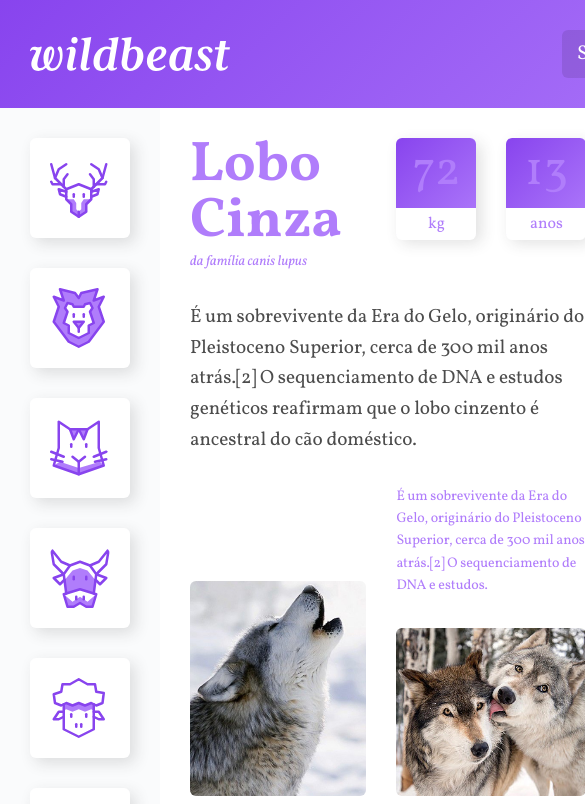
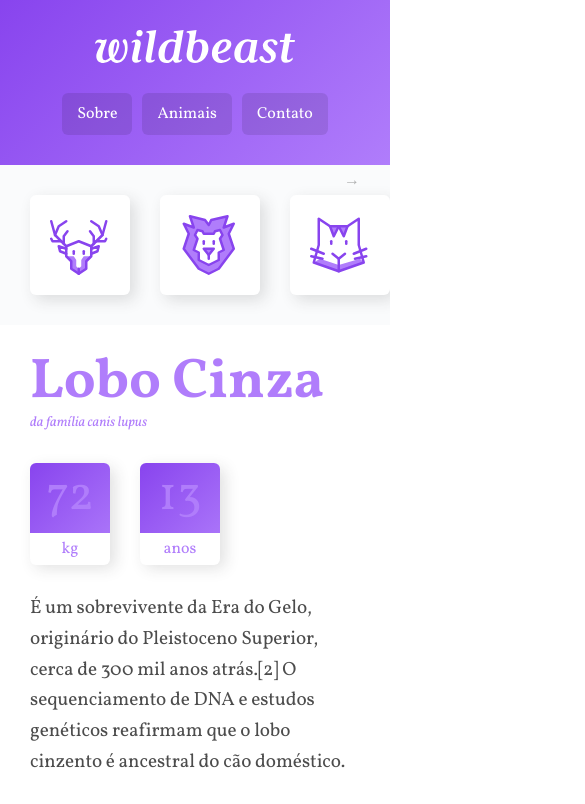
Before and after one commit to BrenoSB98/wildbeast, a plain HTML site: page index.html in a window 390 px wide. Shown: the top 804 px of the page, 585 px wide, since content can reach past the window. Drawn offline with Linux system fonts and the light colour scheme.

Commit message:
Making it responsive and splitting the CSS

```diff
--- /dev/null
+++ b/css/ad.css
@@ -0,0 +1,9 @@
+.ad {
+  grid-area: ad;
+  background: #fafbfc;
+  display: grid;
+  align-content: start;
+  padding: 30px;
+  gap: 30px;
+  grid-template-columns: repeat(auto-fit, minmax(150px, 1fr));
+}
--- /dev/null
+++ b/css/content.css
@@ -0,0 +1,113 @@
+.main-content {
+  grid-area: main-content;
+  max-width: 900px;
+  margin: 0 auto;
+  padding: 30px;
+  display: grid;
+  grid-template-columns: repeat(2, 1fr);
+  gap: 30px;
+}
+.col-wide {
+  grid-column: 1 / -1;
+}
+.img-1 {
+  grid-row: span 2;
+  align-self: end;
+}
+.img-2 {
+  align-self: end;
+}
+.img-3 {
+  justify-self: center;
+  max-width: 100%;
+}
+.information p + p {
+  margin-top: 30px;
+}
+p {
+  font-size: 1.2rem;
+  line-height: 1.6;
+  letter-spacing: -0.005rem;
+  color: #000000b3;
+}
+.title {
+  color: #b07dfb;
+}
+.title h1 {
+  font-size: 3.5rem;
+  line-height: 1;
+  font-weight: 700;
+}
+.title span {
+  font-size: 0.875rem;
+  font-style: italic;
+}
+
+/* Characteristic */
+.characteristic {
+  display: flex;
+  align-items: flex-start;
+}
+.characteristic > div {
+  width: 80px;
+  text-align: center;
+  background: linear-gradient(135deg, #8844ee, #b07dfb);
+  border-radius: 6px;
+  box-shadow: 5px 5px 15px 0px #2c2c2c26;
+  position: relative;
+}
+.characteristic > div:first-child {
+  margin-right: 30px;
+}
+.characteristic span {
+  display: block;
+  color: #b07dfb;
+}
+.number {
+  color: #b07dfb;
+  font-size: 3rem;
+  line-height: 1;
+  margin: 10px auto;
+}
+.label {
+  background: #ffffff;
+  border-radius: 0 0 6px 6px;
+  padding: 5px 0;
+  position: relative;
+  top: 2px;
+}
+.highlight {
+  font-size: 0.875rem;
+  color: #b07dfb;
+  max-width: 16rem;
+}
+.quote,
+.attribute {
+  background: linear-gradient(135deg, #8844ee, #b07dfb);
+  padding: 30px;
+  border-radius: 6px;
+  box-shadow: 5px 5px 15px 0px #2c2c2c26;
+  align-self: start;
+}
+.quote p {
+  font-size: 1.5rem;
+  font-style: italic;
+  text-align: center;
+  max-width: 500px;
+  margin: 0 auto;
+  color: #ffffff;
+}
+cite {
+  display: flex;
+  justify-content: end;
+  color: #ffffff;
+}
+.attribute li {
+  color: #ffffff;
+  font-family: "Courier New", Courier, monospace;
+  font-size: 1.125rem;
+  padding: 15px;
+}
+.attribute li + li {
+  border-top: 2px solid #b07dfb;
+}
--- /dev/null
+++ b/css/footer.css
@@ -0,0 +1,11 @@
+.footer {
+  grid-area: footer;
+  background: linear-gradient(135deg, #8844ee, #b07dfb);
+}
+
+.footer p {
+  color: #ffffff;
+  text-align: center;
+  padding: 30px;
+  font-size: 1.25rem;
+}
--- /dev/null
+++ b/css/geral.css
@@ -0,0 +1,31 @@
+body,
+p,
+h1,
+ul,
+li,
+blockquote {
+  padding: 0px;
+  margin: 0px;
+}
+body {
+  font-family: "Vollkorn", Georgia, serif;
+}
+a {
+  text-decoration: none;
+}
+li {
+  list-style: none;
+}
+img {
+  width: 100%;
+  display: block;
+  border-radius: 6px;
+}
+.container {
+  display: grid;
+  grid-template-columns: minmax(160px, 1fr) 3fr 300px;
+  grid-template-areas:
+    "menu menu menu"
+    "sidenav main-content ad"
+    "footer footer footer";
+}
--- /dev/null
+++ b/css/menu.css
@@ -0,0 +1,31 @@
+.menu {
+  grid-area: menu;
+  background: linear-gradient(135deg, #8844ee, #b07dfb);
+  padding: 30px;
+  display: grid;
+  grid-template-columns: 1fr auto;
+  align-items: center;
+}
+.menu li + li {
+  margin-left: 20px;
+}
+.menu-logo {
+  max-width: 200px;
+}
+.menu-nav ul {
+  display: flex;
+  flex-wrap: wrap;
+}
+.menu-nav a {
+  display: block;
+  padding: 10px 15px;
+  color: #ffffff;
+  font-size: 1.25rem;
+  background: #0000001a;
+  border-radius: 6px;
+  transition: 0.1s;
+}
+.menu-nav a:hover {
+  background: #ffffff;
+  color: #8844ee;
+}
--- /dev/null
+++ b/css/responsive.css
@@ -0,0 +1,73 @@
+@media (max-width: 1200px) {
+  .container {
+    grid-template-areas:
+      "menu menu menu"
+      "sidenav main-content main-content"
+      "sidenav ad ad"
+      "footer footer footer";
+  }
+}
+
+@keyframes seta {
+  from {
+    right: 30px;
+  }
+  to {
+    right: 20px;
+  }
+}
+@media (max-width: 760px) {
+  .container {
+    grid-template-columns: 100%;
+    grid-template-areas:
+      "menu"
+      "sidenav"
+      "main-content"
+      "ad"
+      "footer";
+  }
+  .menu {
+    grid-template-columns: auto;
+    justify-content: center;
+  }
+  .menu-logo {
+    margin-bottom: 30px;
+    justify-self: center;
+  }
+  .menu-nav a {
+    font-size: 1rem;
+  }
+  .menu li + li {
+    margin-left: 10px;
+  }
+  .sidenav ul {
+    display: flex;
+  }
+  .sidenav ul il {
+    flex: 1 0 60px;
+  }
+  .sidenav {
+    position: relative;
+    padding: 0 30px;
+    overflow-x: auto;
+    -webkit-overflow-scrolling: touch;
+    -ms-overflow-style: -ms-autohiding-scrollbar;
+  }
+  .sidenav::after {
+    content: "→";
+    position: absolute;
+    top: 5px;
+    right: 30px;
+    color: #0000004d;
+    animation: seta 0.5s ease-in 0s infinite alternate;
+  }
+  .icon {
+    margin: 30px 30px 30px 0;
+  }
+}
+
+@media (max-width: 600px) {
+  .main-content {
+    grid-template-columns: auto;
+  }
+}
--- /dev/null
+++ b/css/sidenav.css
@@ -0,0 +1,19 @@
+.sidenav {
+  grid-area: sidenav;
+  background: #fafbfc;
+  padding: 30px;
+}
+.icon {
+  display: block;
+  min-width: 60px;
+  max-width: 100px;
+  margin: 0 auto 30px auto;
+  background: #ffffff;
+  padding: 20px;
+  border-radius: 6px;
+  box-shadow: 5px 5px 15px 0px #2c2c2c26;
+  transition: 0.1s ease-out;
+}
+.icon:hover {
+  background: #b07dfb;
+}
--- a/css/style.css
+++ b/css/style.css
@@ -1,222 +1,8 @@
 /* Tags Gerais */
-body,
-p,
-h1,
-ul,
-li,
-blockquote {
-  padding: 0px;
-  margin: 0px;
-}
-body {
-  font-family: "Vollkorn", Georgia, serif;
-}
-a {
-  text-decoration: none;
-}
-li {
-  list-style: none;
-}
-img {
-  max-width: 100%;
-  display: block;
-  border-radius: 6px;
-}
-
-/* Grid Geral */
-.container {
-  display: grid;
-  grid-template-columns: minmax(160px, 1fr) 3fr 300px;
-  grid-template-areas:
-    "menu menu menu"
-    "sidenav main-content ad"
-    "footer footer footer";
-}
-
-/* Menu */
-.menu {
-  grid-area: menu;
-  background: linear-gradient(135deg, #8844ee, #b07dfb);
-  padding: 30px;
-  display: grid;
-  grid-template-columns: 1fr auto;
-  align-items: center;
-}
-.menu li + li {
-  margin-left: 20px;
-}
-.menu-logo {
-  max-width: 200px;
-}
-.menu-nav ul {
-  display: flex;
-  flex-wrap: wrap;
-}
-.menu-nav a {
-  display: block;
-  padding: 10px 15px;
-  color: #ffffff;
-  font-size: 1.25rem;
-  background: #0000001a;
-  border-radius: 6px;
-  transition: 0.1s;
-}
-.menu-nav a:hover {
-  background: #ffffff;
-  color: #8844ee;
-}
-
-/* Sidenav */
-.sidenav {
-  grid-area: sidenav;
-  background: #fafbfc;
-  padding: 30px;
-}
-.icon {
-  display: block;
-  min-width: 60px;
-  max-width: 100px;
-  margin: 0 auto 30px auto;
-  background: #ffffff;
-  padding: 20px;
-  border-radius: 6px;
-  box-shadow: 5px 5px 15px 0px #2c2c2c26;
-  transition: 0.1s ease-out;
-}
-.icon:hover {
-  background: #b07dfb;
-}
-
-/* Main Content */
-.main-content {
-  grid-area: main-content;
-  max-width: 900px;
-  margin: 0 auto;
-  padding: 30px;
-  display: grid;
-  grid-template-columns: repeat(2, 1fr);
-  gap: 30px;
-}
-.col-wide {
-  grid-column: 1 / -1;
-}
-.img-1 {
-  grid-row: span 2;
-  align-self: end;
-}
-.img-2 {
-  align-self: end;
-}
-.information p + p {
-  margin-top: 30px;
-}
-p {
-  font-size: 1.2rem;
-  line-height: 1.6;
-  letter-spacing: -0.005rem;
-  color: #000000b3;
-}
-.title {
-  color: #b07dfb;
-}
-.title h1 {
-  font-size: 3.5rem;
-  line-height: 1;
-  font-weight: 700;
-}
-.title span {
-  font-size: 0.875rem;
-  font-style: italic;
-}
-
-/* Characteristic */
-.characteristic {
-  display: flex;
-  align-items: flex-start;
-}
-.characteristic > div {
-  width: 80px;
-  text-align: center;
-  background: linear-gradient(135deg, #8844ee, #b07dfb);
-  border-radius: 6px;
-  box-shadow: 5px 5px 15px 0px #2c2c2c26;
-  position: relative;
-}
-.characteristic > div:first-child {
-  margin-right: 30px;
-}
-.characteristic span {
-  display: block;
-  color: #b07dfb;
-}
-.number {
-  color: #b07dfb;
-  font-size: 3rem;
-  line-height: 1;
-  margin: 10px auto;
-}
-.label {
-  background: #ffffff;
-  border-radius: 0 0 6px 6px;
-  padding: 5px 0;
-  position: relative;
-  top: 2px;
-}
-.highlight {
-  font-size: 0.875rem;
-  color: #b07dfb;
-  max-width: 16rem;
-}
-.quote,
-.attribute {
-  background: linear-gradient(135deg, #8844ee, #b07dfb);
-  padding: 30px;
-  border-radius: 6px;
-  box-shadow: 5px 5px 15px 0px #2c2c2c26;
-  align-self: start;
-}
-.quote p {
-  font-size: 1.5rem;
-  font-style: italic;
-  text-align: center;
-  max-width: 500px;
-  margin: 0 auto;
-  color: #ffffff;
-}
-cite {
-  display: flex;
-  justify-content: end;
-  color: #ffffff;
-}
-.attribute li {
-  color: #ffffff;
-  font-family: "Courier New", Courier, monospace;
-  font-size: 1.125rem;
-  padding: 15px;
-}
-.attribute li + li {
-  border-top: 2px solid #b07dfb;
-}
-
-/* Ad */
-.ad {
-  grid-area: ad;
-  background: #fafbfc;
-  display: grid;
-  align-content: start;
-  padding: 30px;
-  gap: 30px;
-}
-
-/* Footer */
-.footer {
-  grid-area: footer;
-  background: linear-gradient(135deg, #8844ee, #b07dfb);
-}
-
-.footer p {
-  color: #ffffff;
-  text-align: center;
-  padding: 30px;
-  font-size: 1.25rem;
-}
+@import url(./geral.css);
+@import url(./menu.css);
+@import url(./sidenav.css);
+@import url(./content.css);
+@import url(./ad.css);
+@import url(./footer.css);
+@import url(./responsive.css);
--- a/index.html
+++ b/index.html
@@ -82,7 +82,7 @@
                 <p>É um sobrevivente da Era do Gelo, originário do Pleistoceno Superior, cerca de 300 mil anos atrás.[2] O sequenciamento de DNA e estudos genéticos reafirmam que o lobo cinzento é ancestral do cão doméstico.</p>
             </div>
 
-            <img class="col-wide" src="./img/wolf3.jpg" alt="Lobo 3">
+            <img class="col-wide img-3" src="./img/wolf3.jpg" alt="Lobo 3">
         </main>
 
         <aside class="ad">
```
